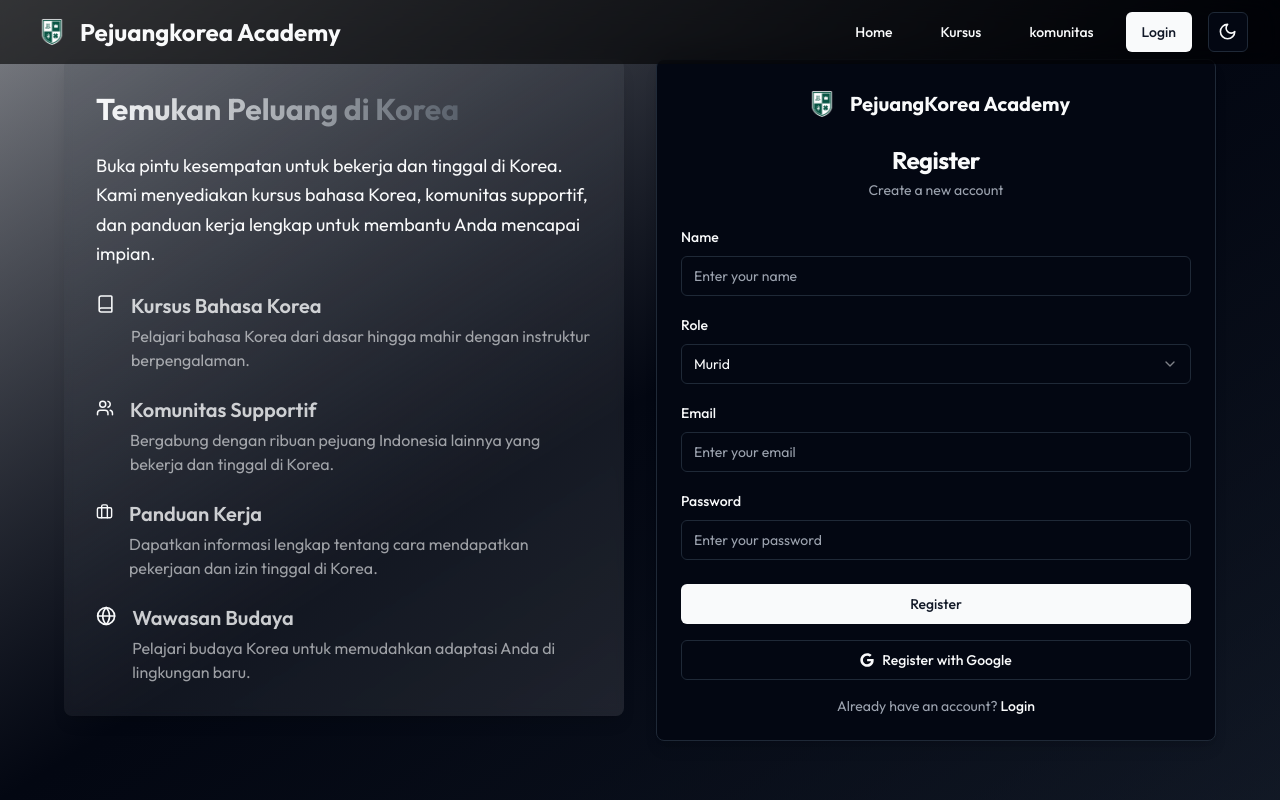
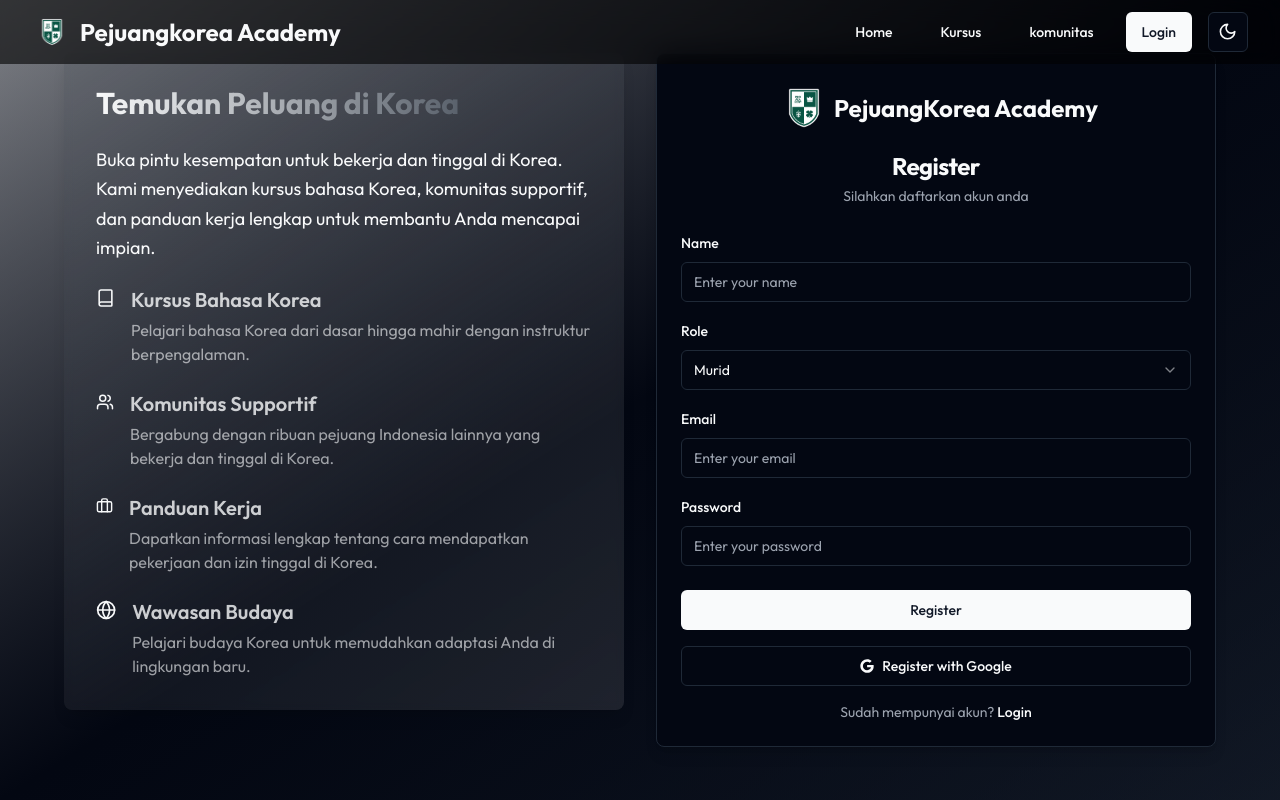
Before and after one commit to PintaAI/aquarium-v2.1, a Next.js app: page /auth/register in a window 1280 px wide. Built offline with nearby package versions, Linux system fonts and the light colour scheme; no server answers.

Commit message:
fix some of loadingstate and logo

```diff
--- a/components/AuthCard.tsx
+++ b/components/AuthCard.tsx
@@ -13,16 +13,24 @@ import { motion } from 'framer-motion';
 import { login } from '@/actions/login';
 import { register } from '@/actions/register';
 import { UserRoles } from '@prisma/client';
+import { Loader2 } from 'lucide-react';
 
 interface AuthCardProps {
   mode?: 'login' | 'register';
 }
 
-function SubmitButton({ isLogin }: { isLogin: boolean }) {
+function SubmitButton({ isLogin, isLoading }: { isLogin: boolean; isLoading: boolean }) {
   const { pending } = useFormStatus();
   return (
-    <Button type="submit" className="w-full bg-primary text-primary-foreground hover:bg-primary/90" disabled={pending}>
-      {pending ? 'Submitting...' : isLogin ? 'Sign In' : 'Register'}
+    <Button type="submit" className="w-full bg-primary text-primary-foreground hover:bg-primary/90" disabled={pending || isLoading}>
+      {isLoading ? (
+        <>
+          <Loader2 className="mr-2 h-4 w-4 animate-spin" />
+          {isLogin ? 'Signing In...' : 'Registering...'}
+        </>
+      ) : (
+        <>{isLogin ? 'Sign In' : 'Register'}</>
+      )}
     </Button>
   );
 }
@@ -32,6 +40,7 @@ const AuthCard = ({ mode = 'login' }: AuthCardProps) => {
   const [role, setRole] = useState<UserRoles>(UserRoles.MURID);
   const [error, setError] = useState<string | null>(null);
   const [success, setSuccess] = useState<string | null>(null);
+  const [isLoading, setIsLoading] = useState(false);
   const router = useRouter();
 
   const handleGoogleAuth = () => {
@@ -51,6 +60,7 @@ const AuthCard = ({ mode = 'login' }: AuthCardProps) => {
     event.preventDefault();
     setError(null);
     setSuccess(null);
+    setIsLoading(true);
 
     const formData = new FormData(event.currentTarget);
     const email = formData.get('email');
@@ -58,9 +68,11 @@ const AuthCard = ({ mode = 'login' }: AuthCardProps) => {
 
     if (typeof email !== 'string' || typeof password !== 'string') {
       setError('Invalid email or password');
+      setIsLoading(false);
       return;
     }
 
+    try {
       if (isLogin) {
         const result = await login({ email, password });
 
@@ -79,6 +91,7 @@ const AuthCard = ({ mode = 'login' }: AuthCardProps) => {
         const name = formData.get('name');
         if (typeof name !== 'string') {
           setError('Invalid name');
+          setIsLoading(false);
           return;
         }
 
@@ -91,6 +104,11 @@ const AuthCard = ({ mode = 'login' }: AuthCardProps) => {
           setTimeout(() => router.push('/auth/sign-in'), 2000);
         }
       }
+    } catch (error) {
+      setError('An unexpected error occurred. Please try again.');
+    } finally {
+      setIsLoading(false);
+    }
   };
 
   return (
@@ -101,18 +119,18 @@ const AuthCard = ({ mode = 'login' }: AuthCardProps) => {
     >
       <Card className="w-full shadow-lg">
         <CardHeader className="space-y-1">
-          <div className="flex justify-center items-center mb-4">
+          <div className="flex justify-center items-center mb-2">
             <Image
               src="/images/logoo.png"
               alt="PejuangKorea Logo"
-              width={40}
-              height={40}
-              className="mr-2"
+              width={60}
+              height={60}
+              className=""
             />
-            <span className="text-xl font-bold">PejuangKorea Academy</span>
+            <span className="text-2xl font-bold">PejuangKorea Academy</span>
           </div>
           <CardTitle className="text-2xl font-bold text-center">{isLogin ? 'Login' : 'Register'}</CardTitle>
-          <CardDescription className="text-center">{isLogin ? 'Sign in to your account' : 'Create a new account'}</CardDescription>
+          <CardDescription className="text-center">{isLogin ? 'Sign in to your account' : 'Silahkan daftarkan akun anda'}</CardDescription>
         </CardHeader>
         <form onSubmit={handleSubmit}>
           <CardContent className="space-y-4">
@@ -164,19 +182,20 @@ const AuthCard = ({ mode = 'login' }: AuthCardProps) => {
             </div>
           </CardContent>
           <CardFooter className="flex flex-col space-y-4">
-            <SubmitButton isLogin={isLogin} />
+            <SubmitButton isLogin={isLogin} isLoading={isLoading} />
             {error && <p className="text-red-500">{error}</p>}
             {success && <p className="text-green-500">{success}</p>}
-            <Button onClick={handleGoogleAuth} type="button" variant="outline" className="w-full">
+            <Button onClick={handleGoogleAuth} type="button" variant="outline" className="w-full" disabled={isLoading}>
               <FaGoogle className="mr-2" />
               {isLogin ? 'Sign in' : 'Register'} with Google
             </Button>
             <p className="text-sm text-center text-muted-foreground">
-              {isLogin ? "Don't have an account? " : "Already have an account? "}
+              {isLogin ? "Belum daftar? " : "Sudah mempunyai akun? "}
               <button
                 onClick={handleModeSwitch}
                 type="button"
                 className="text-primary hover:underline font-medium"
+                disabled={isLoading}
               >
                 {isLogin ? 'Register' : 'Login'}
               </button>
--- a/components/HeroSection.tsx
+++ b/components/HeroSection.tsx
@@ -25,8 +25,8 @@ const HeroSection = () => {
           <Image
             src="/images/circle-logo.png"
             alt="PejuangKorea Academy Logo"
-            width={300}
-            height={300}
+            width={250}
+            height={250}
             className="mx-auto"
           />
         </motion.div>
--- a/components/Navigation.tsx
+++ b/components/Navigation.tsx
@@ -132,7 +132,7 @@ export function Navigation() {
               <SheetContent side="right" className="w-[300px] sm:w-[400px]">
                 <div className="flex items-center mb-6">
                   <Image
-                    src="/images/logo.png"
+                    src="/images/logoo.png"
                     alt="PejuangKorea Logo"
                     width={32}
                     height={32}
```
Lines whose indentation alone changed are shown as unchanged.
